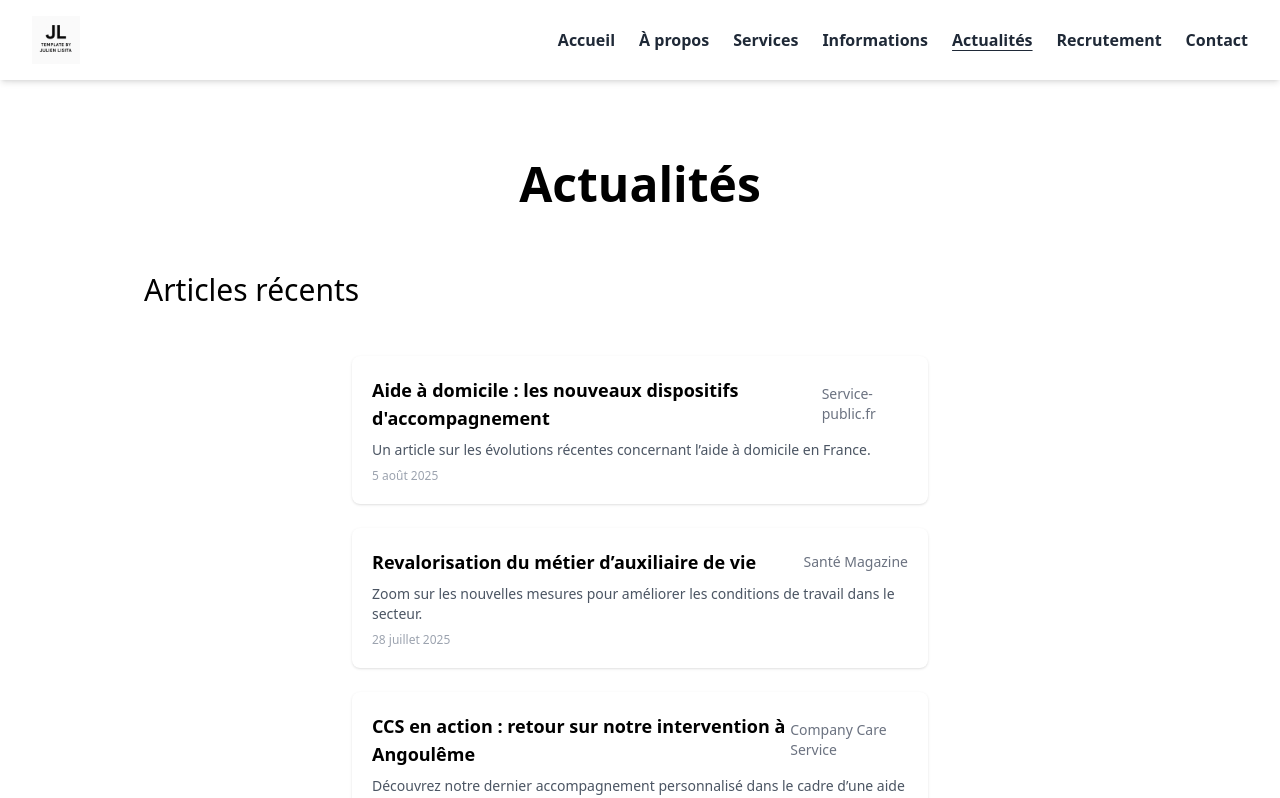
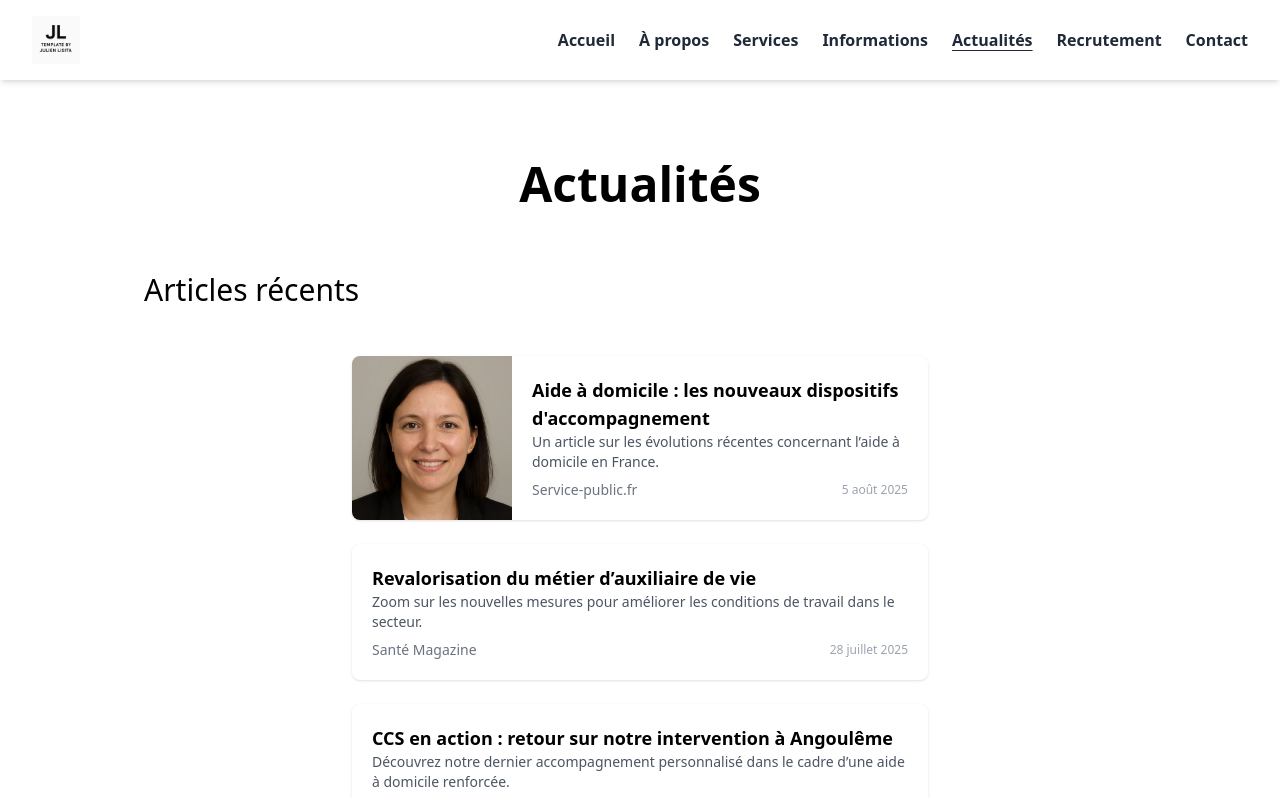
Before and after one commit to julienlisita/nextjs-ts-tailwind-template, a Next.js app: page /news in a window 1280 px wide. Shown: the top 798 px of the page. Built offline with nearby package versions, Linux system fonts and the light colour scheme.

Commit message:
feat(components/news): add image support to NewsCard and update NewsSection + data

```diff
--- a/src/components/section/NewsSection.tsx
+++ b/src/components/section/NewsSection.tsx
@@ -35,6 +35,8 @@ export default function NewsSection({
               displayDate={item.displayDate}
               source={item.source}
               url={item.url}
+              imageUrl={item.imageUrl}
+              imageAlt={item.imageAlt ?? item.title}
             />
           ))}
         </div>
--- a/src/components/widgets/NewsCard.css
+++ b/src/components/widgets/NewsCard.css
@@ -1,13 +1,22 @@
 /* src/components/widgets/NewsCard.css */
 
 .news-card {
-  @apply block w-full max-w-xl p-5 rounded-lg shadow transition hover:shadow-md;
+  @apply flex flex-col sm:flex-row  w-full max-w-xl rounded-lg shadow transition hover:shadow-md overflow-hidden;
   background-color: white;
   text-decoration: none;
 }
 
-.news-card-header {
-  @apply flex justify-between items-center mb-2;
+.news-card-image {
+  @apply w-full sm:w-40 h-48 sm:h-auto flex-shrink-0;
+}
+
+.news-card-image img {
+  @apply w-full h-full object-cover;
+  display: block;
+}
+
+.news-card-content {
+  @apply flex flex-col p-5;
 }
 
 .news-card-title {
@@ -15,17 +24,22 @@
   color: black;
 }
 
-.news-card-source {
-  @apply text-sm;
-  color: #6b7280;
-}
-
 .news-card-description {
   @apply text-sm mb-2;
   color: #4b5563;
+}
+
+.news-card-meta {
+  @apply flex justify-between items-center text-xs;
+  color: #6b7280;
 }
 
 .news-card-date {
   @apply text-xs;
   color: #9ca3af;
 }
+
+.news-card-source {
+  @apply text-sm;
+  color: #6b7280;
+}
--- a/src/components/widgets/NewsCard.tsx
+++ b/src/components/widgets/NewsCard.tsx
@@ -11,17 +11,36 @@ type NewsCardProps = {
   displayDate?: string;
   source?: string;
   url?: string;
+  imageUrl?: string;
+  imageAlt?: string;
 };
 
-export default function NewsCard({ title, description, displayDate, source, url }: NewsCardProps) {
+export default function NewsCard({
+  title,
+  description,
+  displayDate,
+  source,
+  url,
+  imageUrl,
+  imageAlt = title,
+}: NewsCardProps) {
   return (
     <a href={url} target="_blank" rel="noopener noreferrer" className="news-card">
-      <div className="news-card-header">
+      {imageUrl && (
+        <div className="news-card-image">
+          <img src={imageUrl} alt={imageAlt} />
+        </div>
+      )}
+      <div className="news-card-content">
         <h3 className="news-card-title">{title}</h3>
-        {source && <span className="news-card-source">{source}</span>}
+        <p className="news-card-description">{description}</p>
+        {(displayDate || source) && (
+          <div className="news-card-meta">
+            {source && <span className="news-card-source">{source}</span>}
+            {displayDate && <span className="news-card-date">{displayDate}</span>}
+          </div>
+        )}
       </div>
-      <p className="news-card-description">{description}</p>
-      <p className="news-card-date">{displayDate}</p>
     </a>
   );
 }
--- a/src/data/news.ts
+++ b/src/data/news.ts
@@ -13,6 +13,8 @@ export const newsItems: ReadonlyArray<NewsItem> = [
     displayDate: '5 août 2025',
     publishedAt: '2025-08-05T08:00:00Z',
     isPublished: true,
+    imageUrl: '/images/news/lesly.png',
+    imageAlt: 'Illustration accompagnement aide à domicile',
   },
   {
     id: 2,
```
Also changed, not shown: src/types/news.ts (+4 -3 lines), public/images/news/lesly.png (added).
